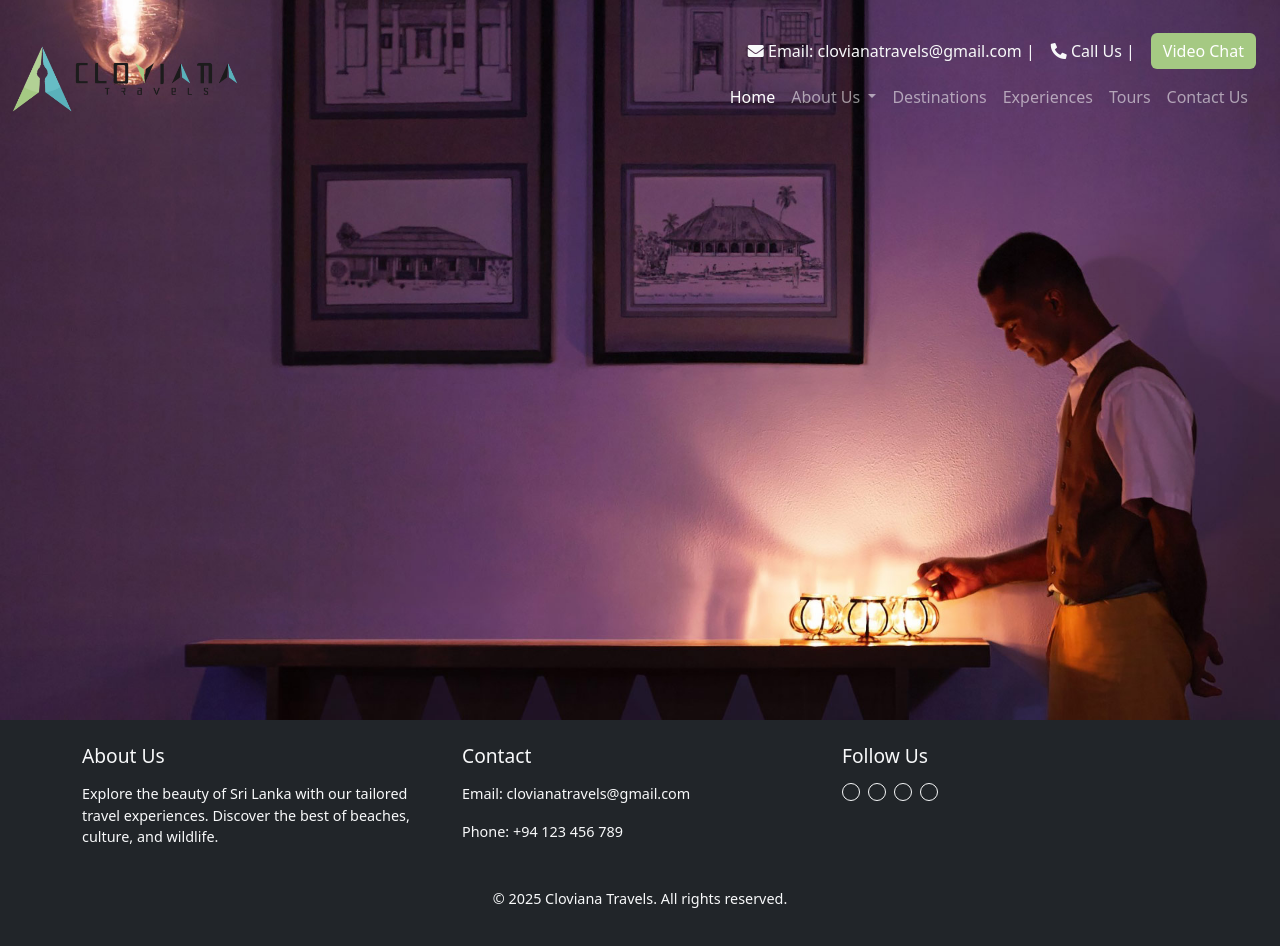
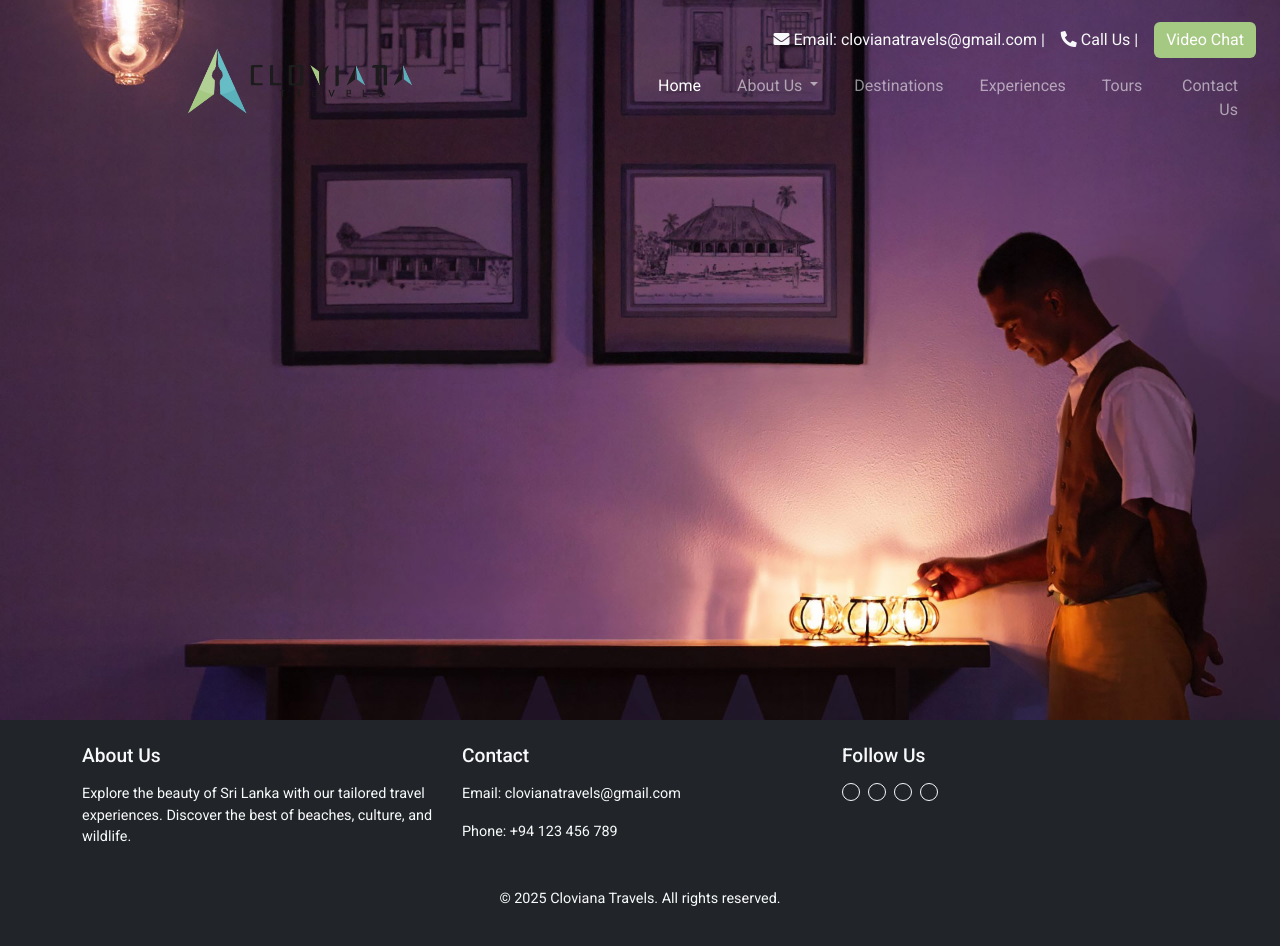
Before and after one commit to lakmalnanayakkara/cloviana-travels, an Angular app: page /Contact in a window 1280 px wide. Shown: the top 946 px of the page. Built offline with nearby package versions, Linux system fonts and the light colour scheme.

Commit message:
feat: add side nav

```diff
--- a/angular.json
+++ b/angular.json
@@ -56,6 +56,7 @@
               }
             ],
             "styles": [
+              "@angular/material/prebuilt-themes/azure-blue.css",
               "node_modules/bootstrap/dist/css/bootstrap.min.css",
               "src/styles.css"
             ],
@@ -117,6 +118,7 @@
               }
             ],
             "styles": [
+              "@angular/material/prebuilt-themes/azure-blue.css",
               "src/styles.css"
             ],
             "scripts": []
--- a/package.json
+++ b/package.json
@@ -11,10 +11,12 @@
   "private": true,
   "dependencies": {
     "@angular/animations": "^19.1.0",
+    "@angular/cdk": "^19.1.0",
     "@angular/common": "^19.1.0",
     "@angular/compiler": "^19.1.0",
     "@angular/core": "^19.1.0",
     "@angular/forms": "^19.1.0",
+    "@angular/material": "^19.1.0",
     "@angular/platform-browser": "^19.1.0",
     "@angular/platform-browser-dynamic": "^19.1.0",
     "@angular/router": "^19.1.0",
--- a/src/app/navbar/navbar.component.css
+++ b/src/app/navbar/navbar.component.css
@@ -32,3 +32,88 @@
   width: 100%;
   box-shadow: 0 4px 6px rgba(0, 0, 0, 0.1);
 }
+
+.transparent-navbar {
+  background-color: rgba(0, 0, 0, 0.8); /* Adjust transparency */
+}
+
+.navbar-nav .nav-item {
+  margin: 0 10px;
+}
+
+.navbar-toggler {
+  margin: 10px;
+  padding: 0;
+}
+
+.navbar-toggler:focus {
+  box-shadow: none;
+}
+
+@media (max-width: 768px) {
+  .navbar-collapse {
+    flex-direction: column !important;
+  }
+}
+
+@media (max-width: 768px) {
+  .row {
+    margin-left: 0;
+  }
+}
+
+.sidenav {
+  height: 100%; /* Full-height */
+  width: 0; /* Start with width 0 */
+  position: fixed; /* Stay in place */
+  z-index: 1000; /* On top of other elements */
+  top: 0;
+  left: 0;
+  background-color: #111; /* Black background color */
+  overflow-x: hidden; /* Disable horizontal scroll */
+  transition: 0.5s; /* Smooth width transition */
+  display: flex;
+  flex-direction: column;
+  padding-top: 60px;
+  text-align: center;
+}
+
+.sidenav a {
+  padding: 8px 8px 8px 32px;
+  text-decoration: none;
+  font-size: 25px;
+  color: #818181;
+  display: block;
+  transition: 0.3s;
+}
+
+.sidenav a:hover {
+  color: #5ab1bb;
+}
+
+.sidenav .closebtn {
+  position: absolute;
+  top: 5px;
+  right: 50px;
+  font-size: 36px;
+  margin-left: 0px;
+  color: white;
+  background-color: #111;
+  cursor: pointer;
+  border: none;
+}
+
+.sidenav .closebtn:hover {
+  color: #5ab1bb;
+}
+
+.sidenav.active {
+  width: 100%; /* Full width when active */
+}
+
+/* For mobile view */
+@media screen and (max-width: 768px) {
+  .sidenav a {
+    font-size: 20px;
+  }
+}
--- a/src/app/navbar/navbar.component.html
+++ b/src/app/navbar/navbar.component.html
@@ -1,9 +1,14 @@
-<nav class="navbar navbar-expand-lg navbar-dark bg-dark transparent-navbar">
+<nav
+  class="navbar navbar-expand-lg navbar-dark transparent-navbar"
+  *ngIf="!isSideNavOpen"
+>
   <div class="container-fluid">
     <!-- Main Row -->
     <div class="row w-100">
       <!-- Left Column -->
-      <div class="col-lg-6 col-md-6 col-sm-12 d-flex align-items-center">
+      <div
+        class="col-lg-6 col-md-12 col-sm-12 d-flex align-items-center justify-content-center"
+      >
         <a class="navbar-brand" routerLink="/">
           <img
             *ngIf="isScrolled"
@@ -25,9 +30,8 @@
         <button
           class="navbar-toggler"
           type="button"
+          (click)="sideNav()"
           data-bs-toggle="collapse"
-          data-bs-target="#navbarNav"
-          aria-controls="navbarNav"
           aria-expanded="false"
           aria-label="Toggle navigation"
         >
@@ -35,7 +39,7 @@
         </button>
       </div>
       <!-- Right Column -->
-      <div class="col-lg-6 col-md-6 col-sm-12 d-flex align-items-center">
+      <div class="col-lg-6 d-flex align-items-center">
         <div class="collapse navbar-collapse" id="navbarNav">
           <div class="row">
             <!-- First Row: Email, Call, and Video Chat -->
@@ -58,7 +62,7 @@
             </div>
             <!-- Second Row: Navbar Links -->
             <div
-              class="col-12 text-end mb-2 d-flex justify-content-end align-items-center gap-2 flex-wrap"
+              class="col-12 text-end mb-2 d-flex justify-content-center align-items-center gap-2 flex-wrap"
             >
               <ul class="navbar-nav ms-auto">
                 <li class="nav-item">
@@ -106,3 +110,13 @@
     </div>
   </div>
 </nav>
+<!-- Side Navbar -->
+<div id="sideNavbar" class="sidenav" [class.active]="isSideNavOpen">
+  <button class="closebtn" (click)="closeSideNav()">&times;</button>
+  <a routerLink="/Home" (click)="closeSideNav()">Home</a>
+  <a routerLink="/AboutUs" (click)="closeSideNav()">About Us</a>
+  <a routerLink="/Destinations" (click)="closeSideNav()">Destinations</a>
+  <a routerLink="/Experiences" (click)="closeSideNav()">Experiences</a>
+  <a routerLink="/Tours" (click)="closeSideNav()">Tours</a>
+  <a routerLink="/Contact" (click)="closeSideNav()">Contact Us</a>
+</div>
--- a/src/app/navbar/navbar.component.ts
+++ b/src/app/navbar/navbar.component.ts
@@ -9,6 +9,7 @@ import { Component, HostListener } from '@angular/core';
 })
 export class NavbarComponent {
   isScrolled: boolean = false;
+  isSideNavOpen: boolean = false;
   @HostListener('window:scroll', [])
   onWindowScroll() {
     const navbar = document.querySelector('.transparent-navbar') as HTMLElement;
@@ -21,4 +22,12 @@ export class NavbarComponent {
       navbar.classList.remove('scrolled');
     }
   }
+
+  sideNav() {
+    this.isSideNavOpen = !this.isSideNavOpen;
+  }
+
+  closeSideNav() {
+    this.isSideNavOpen = false;
+  }
 }
--- /dev/null
+++ b/src/app/navbar/sidenav/sidenav.component.css
@@ -0,0 +1,13 @@
+.example-container {
+  width: 400px;
+  height: 200px;
+  margin: 12px;
+  border: 1px solid #555;
+}
+
+mat-drawer-content {
+  padding: 12px;
+  display: flex;
+  flex-direction: column;
+  align-items: flex-start;
+}
--- /dev/null
+++ b/src/app/navbar/sidenav/sidenav.component.html
@@ -0,0 +1,25 @@
+<mat-drawer-container
+  class="example-container"
+  [hasBackdrop]="hasBackdrop.value"
+>
+  <mat-drawer #drawer [mode]="mode.value">I'm a drawer</mat-drawer>
+  <mat-drawer-content>
+    <mat-form-field>
+      <mat-label>Sidenav mode</mat-label>
+      <mat-select #mode value="side">
+        <mat-option value="side">Side</mat-option>
+        <mat-option value="over">Over</mat-option>
+        <mat-option value="push">Push</mat-option>
+      </mat-select>
+    </mat-form-field>
+    <mat-form-field>
+      <mat-label>Has backdrop</mat-label>
+      <mat-select #hasBackdrop>
+        <mat-option>Unset</mat-option>
+        <mat-option [value]="true">True</mat-option>
+        <mat-option [value]="false">False</mat-option>
+      </mat-select>
+    </mat-form-field>
+    <button mat-raised-button (click)="drawer.toggle()">Toggle drawer</button>
+  </mat-drawer-content>
+</mat-drawer-container>
--- a/src/index.html
+++ b/src/index.html
@@ -10,7 +10,9 @@
       href="https://cdnjs.cloudflare.com/ajax/libs/font-awesome/5.15.4/css/all.min.css"
       rel="stylesheet"
     />
-  </head>
+      <link href="https://fonts.googleapis.com/css2?family=Roboto:wght@300;400;500&display=swap" rel="stylesheet">
+    <link href="https://fonts.googleapis.com/icon?family=Material+Icons" rel="stylesheet">
+</head>
   <body>
     <app-root></app-root>
   </body>
--- a/src/styles.css
+++ b/src/styles.css
@@ -1 +1,4 @@
 /* You can add global styles to this file, and also import other style files */
+
+html, body { height: 100%; }
+body { margin: 0; font-family: Roboto, "Helvetica Neue", sans-serif; }
```
Also changed, not shown: src/app/app.module.ts (+6 -2 lines), src/app/navbar/sidenav/sidenav.component.ts (added, +12 -0 lines), src/app/shared/material-module.ts (added, +83 -0 lines), 1 other file (tests, documents, lock files or other folders).
